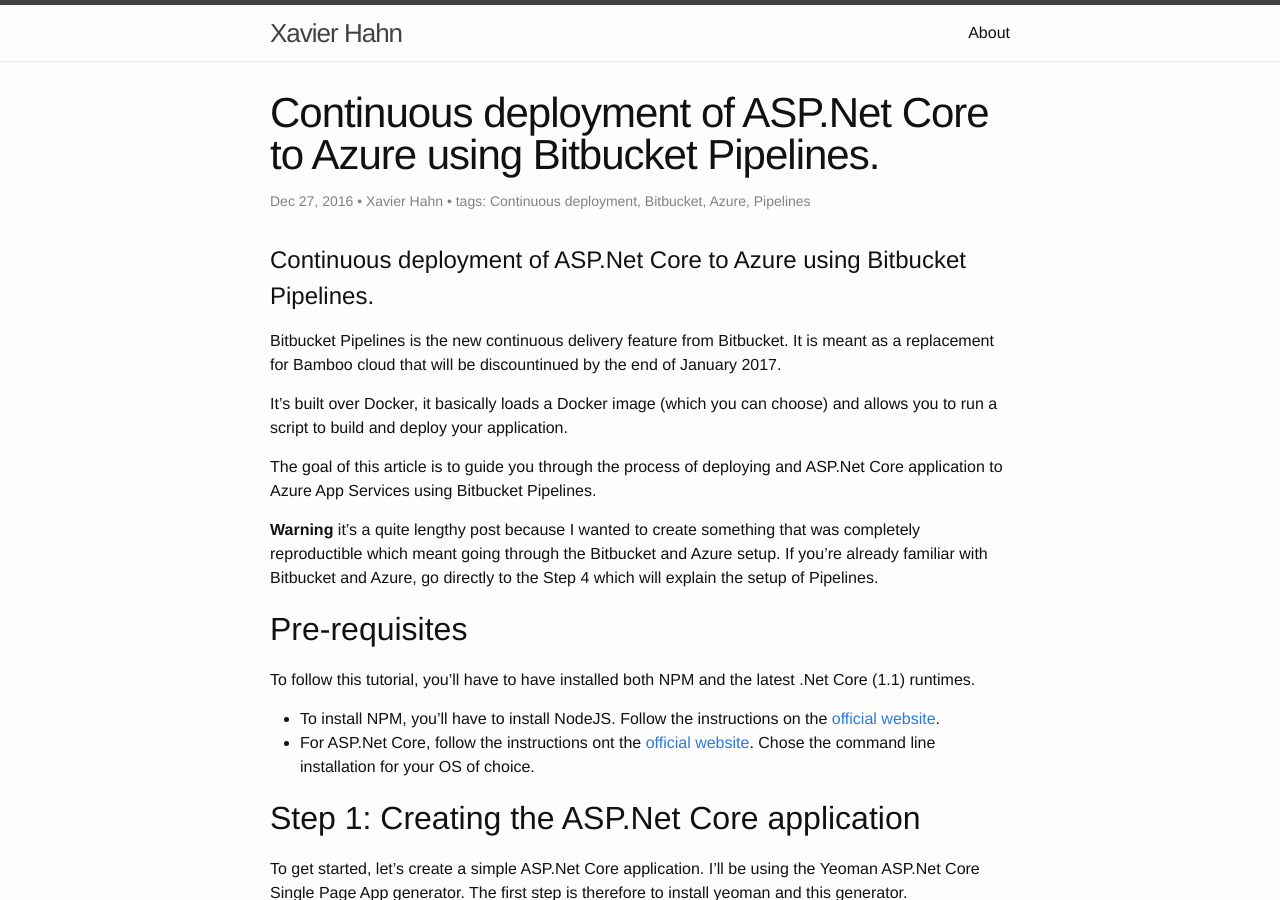
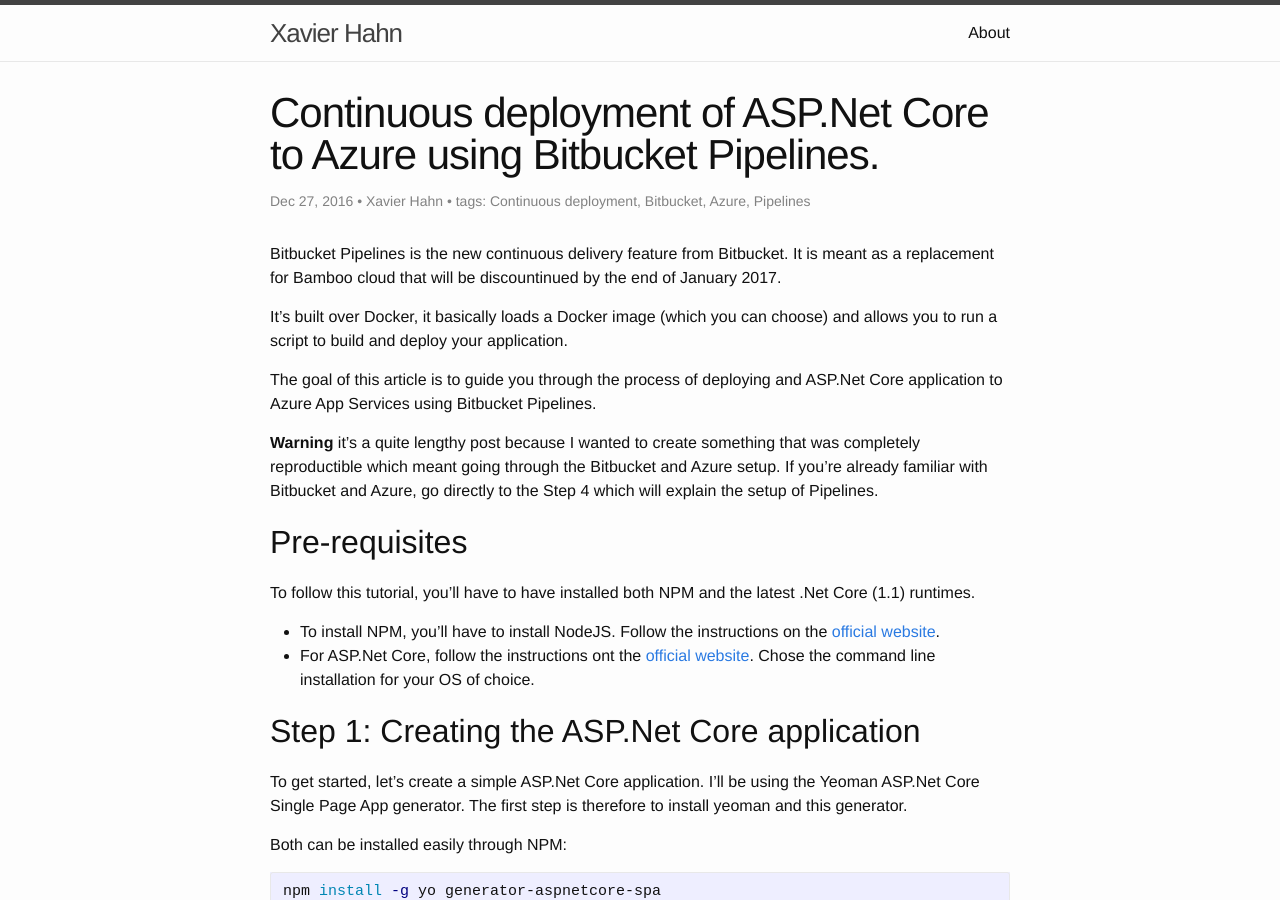
Before and after one commit to Gimly/gimly.github.io, a Jekyll site: the page built from _posts/2016-12-27-bitbucket-pipelines-deploy-azure.md, in a window 1280 px wide and 900 px high. Built offline with Jekyll 4.4.1, drawn with Linux system fonts in a browser that asks for light colours; comment, search, counter and statistics services are not loaded.

Commit message:
Removed title that was displayed twice

```diff
--- a/_posts/2016-12-27-bitbucket-pipelines-deploy-azure.md
+++ b/_posts/2016-12-27-bitbucket-pipelines-deploy-azure.md
@@ -11,8 +11,6 @@
 - Azure
 - Pipelines
 ---
-Continuous deployment of ASP.Net Core to Azure using Bitbucket Pipelines.
-====================================
 Bitbucket Pipelines is the new continuous delivery feature from Bitbucket.
 It is meant as a replacement for Bamboo cloud that will be discountinued by
 the end of January 2017.
```
